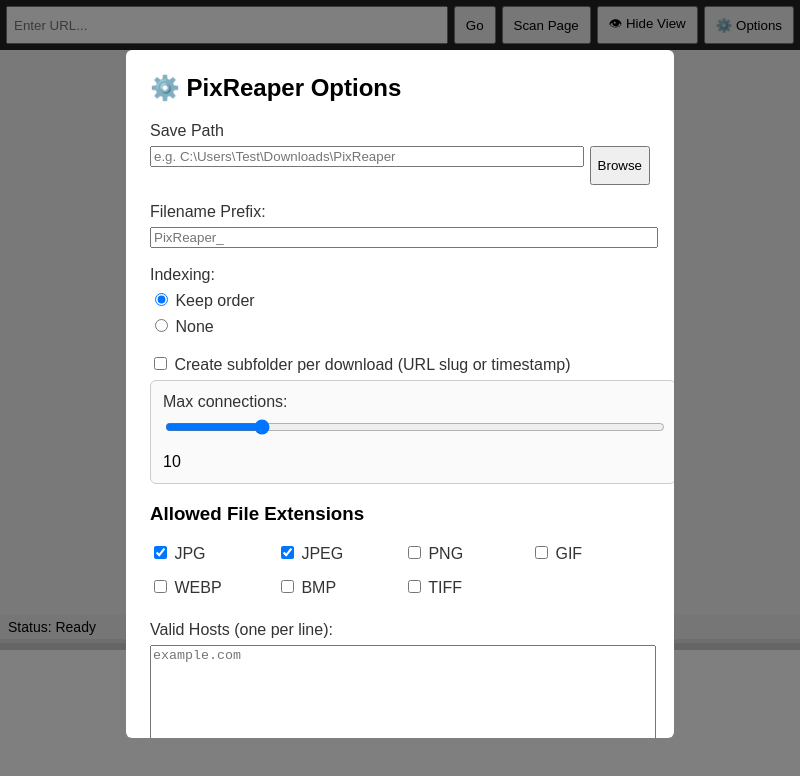
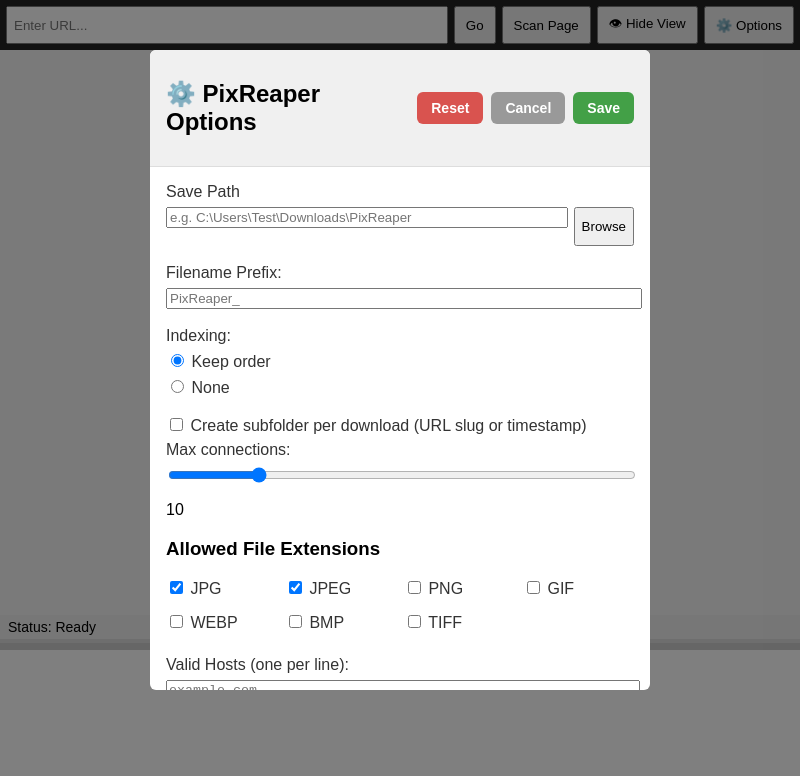
Before and after one commit to xxchaosxx210/PixReaper, an Electron app: page renderer/index.html in a window 800 px wide. Both pictures are taken after a click on the button "⚙️ Options". Drawn offline with Linux system fonts and the light colour scheme; no server answers.

Commit message:
save and cancel buttons on top of modal window WORKING

```diff
--- a/config/options.json
+++ b/config/options.json
@@ -24,6 +24,6 @@
     "radikal.ru",
     "imageupper.com"
   ],
-  "lastUrl": "http://vintage-erotica-forum.com/t19913-p3-jodie-oram-uk.html",
+  "lastUrl": "http://vintage-erotica-forum.com/t19913-jodie-oram-uk.html",
   "bottomPanelHeight": 223
 }
--- a/renderer/index.html
+++ b/renderer/index.html
@@ -17,9 +17,8 @@
             <button id="optionsBtn">⚙️ Options</button>
         </div>
 
-        <!-- ✅ Fixed webview -->
+        <!-- ✅ Webview -->
         <webview id="browserView" src="about:blank" allowpopups preload="../preload.js"></webview>
-
 
         <!-- ✅ Status Bar -->
         <div id="status-bar">
@@ -47,7 +46,15 @@
     <!-- ⚙️ Options Modal -->
     <div id="optionsModal" class="modal">
         <div class="modal-content">
-            <h2>⚙️ PixReaper Options</h2>
+            <!-- Fixed header with buttons -->
+            <div class="modal-header">
+                <h2>⚙️ PixReaper Options</h2>
+                <div class="modal-actions top">
+                    <button id="resetOptions" class="danger">Reset</button>
+                    <button id="cancelOptions" class="cancel">Cancel</button>
+                    <button id="saveOptions" class="save">Save</button>
+                </div>
+            </div>
 
             <!-- Scrollable content -->
             <div class="modal-body">
@@ -76,7 +83,6 @@
                     <span id="maxConnectionsValue">10</span>
                 </div>
 
-
                 <h3>Allowed File Extensions</h3>
                 <div id="ext-options" class="ext-options">
                     <label><input type="checkbox" class="ext-option" value="jpg" checked> JPG</label>
@@ -93,13 +99,6 @@
 
                 <label><input type="checkbox" id="debugLogging" /> Enable debug logging</label>
             </div>
-
-            <!-- Fixed footer actions -->
-            <div class="modal-actions">
-                <button id="resetOptions" class="danger">Reset to Default</button>
-                <button id="cancelOptions" class="cancel">Cancel</button>
-                <button id="saveOptions" class="save">Save</button>
-            </div>
         </div>
     </div>
 
--- a/renderer/styles.css
+++ b/renderer/styles.css
@@ -107,7 +107,7 @@
     margin-right: 6px;
 }
 
-/* Status color coding + icons */
+/* Status color coding */
 #results li.pending {
     border-left-color: #9e9e9e;
 }
@@ -193,13 +193,12 @@
     color: white;
 }
 
-/* Hide download/cancel by default */
 #downloadBtn,
 #cancelBtn {
     display: none;
 }
 
-/* Hover/active polish for download/cancel */
+/* Hover polish */
 #downloadBtn:hover {
     background: #43a047;
 }
@@ -243,68 +242,51 @@
 .modal-content {
     background: white;
     margin: 50px auto;
-    padding: 24px;
+    padding: 0;
     width: 500px;
     max-height: 80%;
-    overflow-y: auto;
+    display: flex;
+    flex-direction: column;
     border-radius: 6px;
+    overflow: hidden;
 }
 
-/* Add more space between controls */
-.modal-content h2 {
-    margin-top: 0;
-    margin-bottom: 20px;
+/* Sticky header with buttons */
+.modal-header {
+    position: sticky;
+    top: 0;
+    background: #f0f0f0;
+    padding: 10px 16px;
+    border-bottom: 1px solid #ddd;
+    z-index: 10;
+    display: flex;
+    justify-content: space-between;
+    align-items: center;
 }
 
-.modal-content label {
-    display: block;
-    margin-bottom: 6px;
-    font-weight: 500;
-    color: #333;
+.modal-actions.top {
+    display: flex;
+    gap: 8px;
 }
 
-.modal-content input[type="text"],
-.modal-content input[type="range"],
-.modal-content textarea,
-.modal-content .ext-options,
-.modal-content div {
-    width: 100%;
-    margin-bottom: 18px;
-    /* increased spacing between controls */
+.modal-body {
+    overflow-y: auto;
+    padding: 16px;
 }
 
-/* Modal Actions */
-.modal-actions {
-    display: flex;
-    justify-content: flex-end;
-    gap: 10px;
-    margin-top: 20px;
-}
-
+/* Shared modal button styles */
 .modal-actions button {
-    flex: 1;
-    padding: 10px 18px;
-    font-size: 15px;
+    padding: 8px 14px;
+    font-size: 14px;
     border: none;
     border-radius: 6px;
     cursor: pointer;
-    transition: background 0.2s ease, transform 0.1s ease, box-shadow 0.2s ease;
+    font-weight: bold;
+    color: #fff;
 }
 
-.modal-actions button:hover {
-    opacity: 0.9;
-}
-
-.modal-actions button:active {
-    transform: scale(0.97);
-}
-
-/* Specific modal button styles */
 button.save {
     background: #43a047;
-    color: white;
-    font-weight: bold;
-    box-shadow: 0 2px 6px rgba(0, 0, 0, 0.2);
 }
 
 button.save:hover {
@@ -313,7 +295,6 @@
 
 button.cancel {
     background: #999;
-    color: white;
 }
 
 button.cancel:hover {
@@ -322,11 +303,27 @@
 
 button.danger {
     background: #d9534f;
-    color: white;
 }
 
 button.danger:hover {
     background: #c9302c;
+}
+
+/* Scrollable body form controls */
+.modal-body label {
+    display: block;
+    margin-bottom: 6px;
+    font-weight: 500;
+    color: #333;
+}
+
+.modal-body input[type="text"],
+.modal-body input[type="range"],
+.modal-body textarea,
+.modal-body .ext-options,
+.modal-body div {
+    width: 100%;
+    margin-bottom: 18px;
 }
 
 /* Extension Options Grid */
@@ -334,21 +331,13 @@
     display: grid;
     grid-template-columns: repeat(auto-fill, minmax(100px, 1fr));
     gap: 8px;
-    /* slightly larger gap for clarity */
     margin-bottom: 18px;
 }
 
-/* Host List box bigger */
+/* Host List */
 #hostList {
     min-height: 140px;
     resize: vertical;
 }
 
-/* Grouped Option Styling */
-.option-group {
-    border: 1px solid #ccc;
-    border-radius: 6px;
-    padding: 12px;
-    margin-bottom: 18px;
-    background: #fafafa;
-}
+/* Grouped Op*
```
